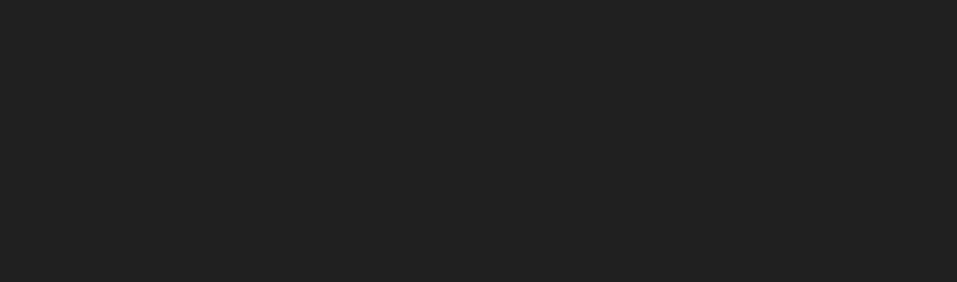
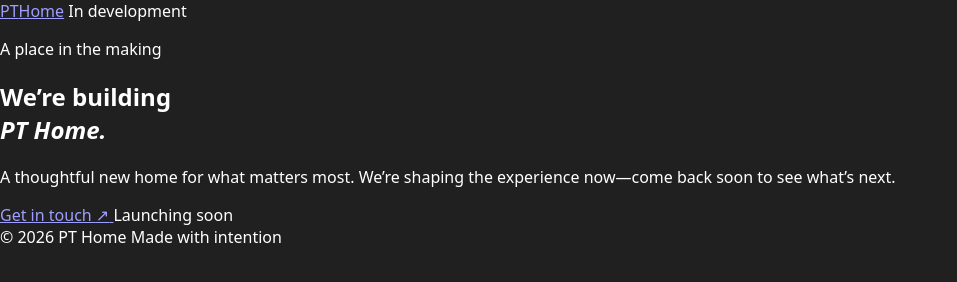
Before and after one commit to turtleheadYT/dftg-site, a plain HTML site: page PT_home/index.html in a window 1280 px wide. Shown: the whole page, without its empty margins (0-957 px from the left). Drawn offline with Linux system fonts and the light colour scheme.

Commit message:
Revise homepage structure and content
Updated the theme color and title for the homepage. Added navigation and hero section content to indicate the site is in development.

```diff
--- a/PT_home/index.html
+++ b/PT_home/index.html
@@ -4,12 +4,38 @@
     <meta charset="utf-8">
     <meta name="viewport" content="width=device-width, initial-scale=1">
     <meta name="robots" content="noindex, nofollow">
-    <meta name="theme-color" content="#202020">
+    <meta name="theme-color" content="#141514">
     <meta name="color-scheme" content="dark">
-    <title>PT Home</title>
+    <title>PT Home — Coming Soon</title>
     <link rel="stylesheet" href="./style.css">
   </head>
   <body>
-    <main id="homepage" aria-label="Application homepage"></main>
+    <main id="homepage" aria-label="PT Home homepage">
+      <nav class="site-header" aria-label="Primary navigation">
+        <a class="brand" href="./" aria-label="PT Home">PT<span>Home</span></a>
+        <span class="status"><i aria-hidden="true"></i> In development</span>
+      </nav>
+
+      <section class="hero" aria-labelledby="hero-title">
+        <p class="eyebrow">A place in the making</p>
+        <h1 id="hero-title">We’re building<br><em>PT Home.</em></h1>
+        <p class="intro">
+          A thoughtful new home for what matters most. We’re shaping the
+          experience now—come back soon to see what’s next.
+        </p>
+
+        <div class="actions">
+          <a class="button" href="mailto:hello@pthome.example">
+            Get in touch <span aria-hidden="true">↗</span>
+          </a>
+          <span class="note">Launching soon</span>
+        </div>
+      </section>
+
+      <footer>
+        <span>© 2026 PT Home</span>
+        <span>Made with intention</span>
+      </footer>
+    </main>
   </body>
 </html>
```
